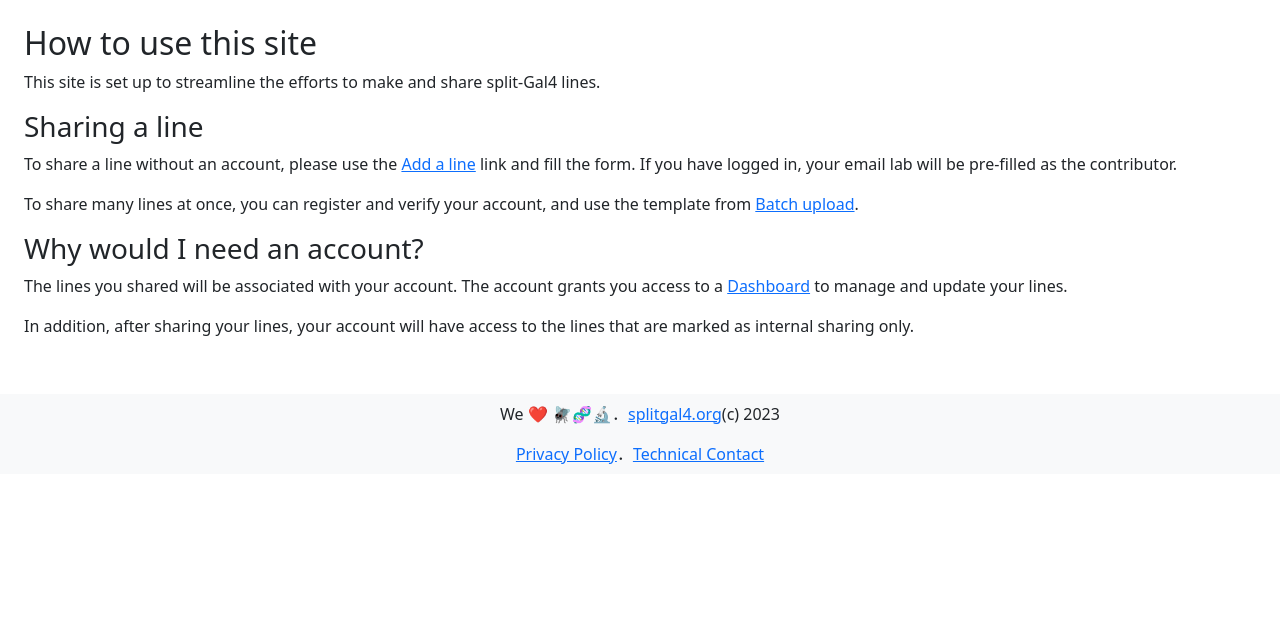
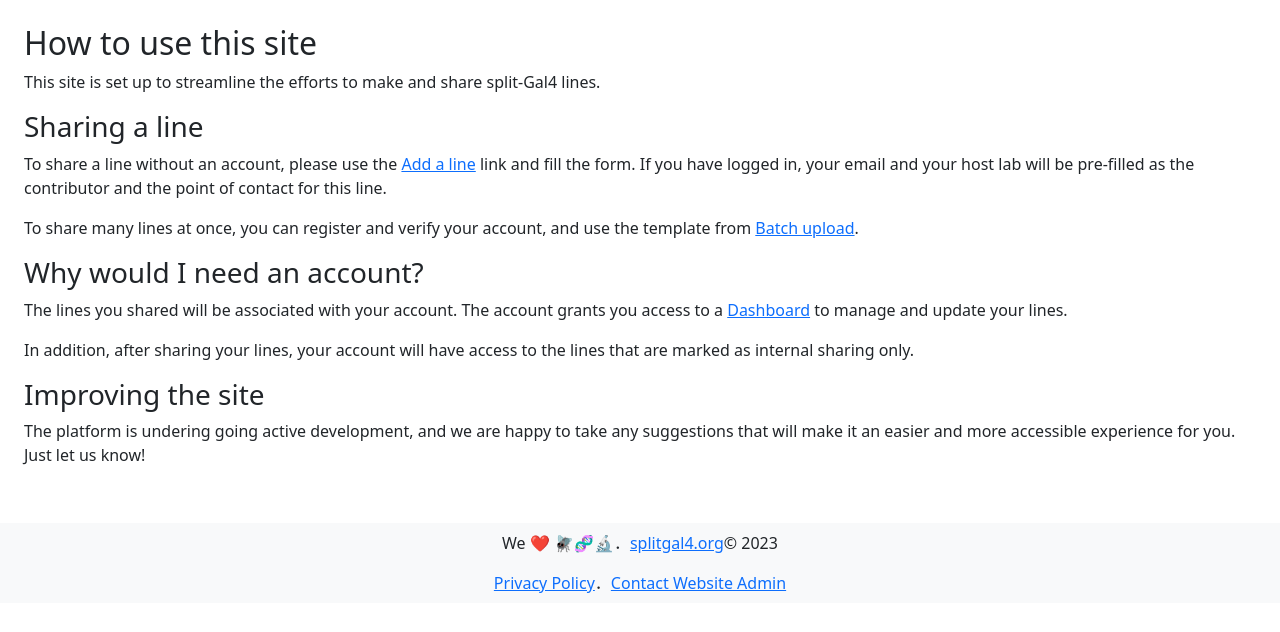
Before and after one commit to chenyenchung/splitgal4.org, a Django app: template splitgal4_lines/templates/readme.html in a window 1280 px wide. Shown: the part 57-689 px from the top of the page. Run offline with Django 4.2, Linux system fonts and the light colour scheme; the template is opened without the code that fills it, so the values that code supplies are empty.

```diff
--- a/splitgal4_lines/templates/footer.html
+++ b/splitgal4_lines/templates/footer.html
@@ -1,10 +1,10 @@
 <div class="bg-light">
   <div class="d-flex p-2 justify-content-center">
     We  ❤️  🪰🧬🔬．
-    <a href="{% url 'home' %}">splitgal4.org</a> (c) 2023
+    <a href="{% url 'home' %}">splitgal4.org</a> &copy; 2023
   </div>
     <div class="d-flex p-2 justify-content-center">
       <a href="{% url 'privacy' %}">Privacy Policy</a>．
-      <a href="mailto:&#121;&#099;&#099;&#053;&#050;&#048;&#064;&#110;&#121;&#117;&#046;&#101;&#100;&#117;">Technical Contact</a>
+      <a href="mailto:&#121;&#099;&#099;&#053;&#050;&#048;&#064;&#110;&#121;&#117;&#046;&#101;&#100;&#117;">Contact Website Admin</a>
     </div>
 </div>
--- a/splitgal4_lines/templates/privacy.html
+++ b/splitgal4_lines/templates/privacy.html
@@ -5,7 +5,8 @@
 
 <h4>Who we are</h4>
 <p>
-The database (splitgal4.org) is coordinated by Yu-Chieh David Chen (ycc4[at]nyu.edu).
+The database (<a href="{% url 'home' %}">splitgal4.org</a>) is coordinated by Yu-Chieh
+David Chen (ycc4[at]nyu.edu) and maintained by Yen-Chung Chen (yenchung.chen[at]nyu.edu).
 
 We are not experts in website technology nor in privacy law, so the following
 description is to the best of our understanding of how this website is built and
@@ -20,7 +21,7 @@ and the source code is available on
 <h4>Collection of your personal information</h4>
 
 <p>
-The website does not identify you when you browse. If you sign up for an
+The website does not identify you when you browse. If you choose to sign up for an
 account, your name, email, affiliation, and host lab will be recorded and
 available to the administrator.
 </p>
--- a/splitgal4_lines/templates/readme.html
+++ b/splitgal4_lines/templates/readme.html
@@ -12,14 +12,15 @@ lines.
 
 <p>
 To share a line without an account, please use the <a href="{% url 'add_line' %}">Add a line</a>
-link and fill the form. If you have logged in, your email lab will be
-pre-filled as the contributor.
+link and fill the form. If you have logged in, your email and your host lab will be
+pre-filled as the contributor and the point of contact for this line.
 </p>
 
 <p>
 To share many lines at once, you can register and verify your account, and use
 the template from <a href="{% url 'upload' %}">Batch upload</a>.
 </p>
+
 <h3>Why would I need an account?</h3>
 
 <p>
@@ -32,4 +33,12 @@ In addition, after sharing your lines, your account will have access to the
 lines that are marked as internal sharing only.
 </p>
 
+<h3>Improving the site</h3>
+
+<p>
+The platform is undering going active development, and we are happy to take
+any suggestions that will make it an easier and more accessible experience
+for you. Just let us know!
+</p>
+
 {% endblock %}
```
Also changed, not shown: 1 other file.
